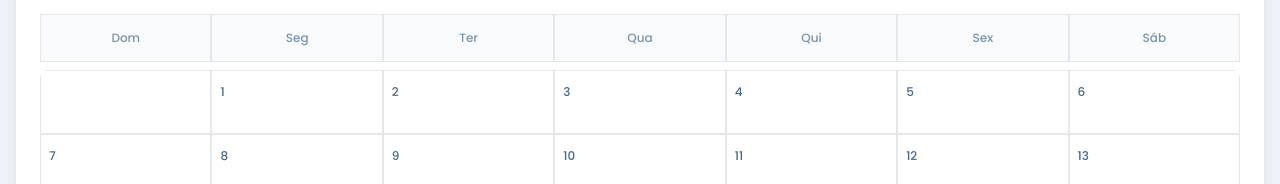
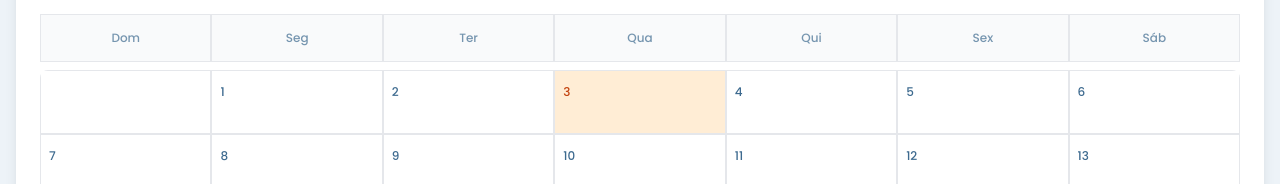
Before and after one commit to sumeragicafe/sf-manager, a Vue app in the folder frontend/: page /eventos in a window 1280 px wide. Shown: the part 460-644 px from the top of the page. Built offline with nearby package versions, Linux system fonts and the light colour scheme; no server answers; some icons are missing.

Commit message:
fix: Events Frontend Components

```diff
--- a/frontend/src/views/Landing/eventos/components/EventCard.vue
+++ b/frontend/src/views/Landing/eventos/components/EventCard.vue
@@ -1,17 +1,19 @@
 <!-- EventCard.vue -->
 <template>
   <div
-    class="p-4 rounded-lg border-2 transition-all duration-300 hover:shadow-md cursor-pointer"
+    class="rounded-lg border-2 transition-all duration-300 hover:shadow-md cursor-pointer"
     :class="[
-      getEventColor(event.type),
-      isHighlighted ? 'ring-2 ring-ong-primary ring-offset-2' : ''
+      getEventColor(isNext),
+      isHighlighted
+        ? 'py-4 px-4 ring-2 ring-ong-primary ring-offset-2'
+        : 'py-2 px-4'
     ]"
     @click="onClick"
   >
     <div class="flex justify-between items-start mb-2">
-      <h4 :class="['font-semibold text-ong-text', isHighlighted ? 'text-xl' : '']">
+      <p :class="['font-bold', isHighlighted ? 'text-2xl' : 'text-xl']">
         {{ event.title }}
-      </h4>
+      </p>
       <span
         :class="[
           'text-ong-text/70 font-medium bg-white px-2 py-1 rounded',
@@ -50,19 +52,18 @@ const props = defineProps({
     type: Boolean,
     default: false
   },
+  isNext: {
+    type: Boolean,
+    default: false
+  },
   onClick: Function
 });
 
-const getEventColor = (type) => {
-  switch (type) {
-    case 'adoption':
-      return 'border-ong-primary bg-ong-primary/10';
-    case 'fundraising':
-      return 'border-green-500 bg-green-50';
-    case 'volunteer':
-      return 'border-blue-500 bg-blue-50';
-    default:
-      return 'border-ong-secondary bg-ong-secondary/10';
+const getEventColor = (isNext) => {
+  if(isNext){
+    return 'border-ong-secondary bg-ong-secondary/10';
+  }else{
+    return 'border-blue-500 bg-blue-50';
   }
 };
 </script>
--- a/frontend/src/views/Landing/eventos/components/EventsCalendar.vue
+++ b/frontend/src/views/Landing/eventos/components/EventsCalendar.vue
@@ -21,14 +21,30 @@
     </div>
 
     <div class="grid grid-cols-7 gap-0 rounded-lg overflow-hidden">
-      <div v-for="(cell, index) in calendarCells" :key="index"
-           class="h-16 border border-gray-200 p-2 relative bg-white hover:bg-gray-50 transition-colors cursor-pointer">
-        <span v-if="cell.day" class="text-ong-text text-sm font-medium">{{ cell.day }}</span>
-        <div v-if="cell.event"
-             :class="['absolute bottom-1 left-1 right-1 h-2 rounded', getEventColor(cell.event.type)]"
-             :title="cell.event.title"></div>
-      </div>
+    <div
+      v-for="(cell, index) in calendarCells"
+      :key="index"
+      :class="[
+        'h-16 border border-gray-200 p-2 relative transition-colors cursor-pointer',
+        isToday(cell.day) ? 'bg-orange-100 hover:bg-orange-200' : 'bg-white hover:bg-gray-50'
+      ]"
+    >
+      <span
+        v-if="cell.day"
+        :class="[
+          'text-sm font-medium',
+          isToday(cell.day) ? 'text-orange-700 font-bold' : 'text-ong-text'
+        ]"
+      >
+        {{ cell.day }}
+      </span>
+
+      <div v-if="cell.event"
+          :class="['absolute bottom-1 left-1 right-1 h-2 rounded', getEventColor(cell.event)]"
+          :title="cell.event.title"></div>
     </div>
+  </div>
+
   </div>
 </template>
 
@@ -49,13 +65,23 @@ const weekDays = ['Dom', 'Seg', 'Ter', 'Qua', 'Qui', 'Sex', 'Sáb'];
 
 const events = ref([]);
 
-const getEventColor = (type) => {
-  return {
-    adoption: 'bg-ong-primary',
-    fundraising: 'bg-green-500',
-    volunteer: 'bg-blue-500'
-  }[type] || 'bg-ong-secondary';
+const getEventColor = (event) => {
+  if (event?.isNext) {
+    return 'bg-ong-secondary'; // laranja só para o primeiro evento futuro
+  }else{
+    return 'bg-blue-300';
+  }
 };
+
+const isToday = (day) => {
+  if (!day) return false;
+  return (
+    day === today.getDate() &&
+    currentMonth.value === today.getMonth() &&
+    currentYear.value === today.getFullYear()
+  );
+};
+
 
 const nextMonth = () => {
   if (currentMonth.value === 11) {
@@ -106,10 +132,22 @@ async function loadEventsForMonth(year, month) {
       })
       .map(e => ({
         date: new Date(e.start_at).getDate(),
+        fullDate: new Date(e.start_at),
         title: e.name,
-        type: 'general'
+        type: 'general',
+        isNext: false
       }));
     events.value = filtered;
+
+    const now = new Date();
+    const futureEvents = filtered.filter(e => e.fullDate >= now);
+    if (futureEvents.length > 0) {
+      const firstEvent = futureEvents.sort((a, b) => a.fullDate - b.fullDate)[0];
+      firstEvent.isNext = true;
+    }
+
+    console.log(events.value);
+
   } catch (err) {
     console.error('Erro ao carregar eventos (calendar):', err);
     events.value = [];
--- a/frontend/src/views/Landing/eventos/components/EventsHighlight.vue
+++ b/frontend/src/views/Landing/eventos/components/EventsHighlight.vue
@@ -8,7 +8,7 @@
           <Calendar size="24" />
           Próximo Evento
         </h5>
-        <EventCard v-if="nextEvent" :event="nextEvent" :isHighlighted="true" />
+        <EventCard v-if="nextEvent" :event="nextEvent" :isHighlighted="true" :isNext="true"/>
         <div v-else class="text-sm text-ong-text/70">Nenhum evento futuro cadastrado.</div>
       </div>
 
@@ -19,7 +19,7 @@
           Outros Eventos
         </h5>
 
-        <div class="space-y-4 max-h-96 overflow-y-auto">
+        <div class="space-y-4 max-h-48 overflow-y-auto">
           <EventCard v-for="event in upcomingEvents" :key="event.id" :event="event" />
           <div v-if="!loading && upcomingEvents.length === 0" class="text-sm text-ong-text/70">
             Nenhum outro evento no momento.
@@ -44,16 +44,16 @@ const loading = ref(true);
 function mapToCard(e) {
   const start = new Date(e.start_at);
   const end = new Date(e.end_at);
-  const date = start.toLocaleDateString('pt-BR');
-  const time = `${start.toLocaleTimeString('pt-BR', { hour: '2-digit', minute: '2-digit' })} - ${end.toLocaleTimeString('pt-BR', { hour: '2-digit', minute: '2-digit' })}`;
+
   return {
     id: e.id,
     title: e.name,
-    date,
-    time,
+    date: start.toLocaleDateString('pt-BR'),
+    time: `${start.toLocaleTimeString('pt-BR', { hour: '2-digit', minute: '2-digit' })} - ${end.toLocaleTimeString('pt-BR', { hour: '2-digit', minute: '2-digit' })}`,
     description: e.description,
     location: e.place,
-    type: 'general'
+    type: 'general',
+    startAt: start, // guardar objeto Date para comparação futura
   };
 }
 
@@ -64,14 +64,19 @@ onMounted(async () => {
   try {
     const res = await fetch('/api/event');
     const data = await res.json();
+
+    const now = new Date();
+
     const sorted = (Array.isArray(data) ? data : [])
-      .sort((a, b) => new Date(a.start_at) - new Date(b.start_at));
-    events.value = sorted.map(mapToCard);
+      .map(mapToCard)
+      .filter(e => e.startAt >= now) // pega apenas eventos futuros
+      .sort((a, b) => a.startAt - b.startAt); // ordena por data
+
+    events.value = sorted;
   } catch (err) {
     console.error('Erro ao carregar eventos:', err);
   } finally {
     loading.value = false;
   }
 });
-
 </script>
```
